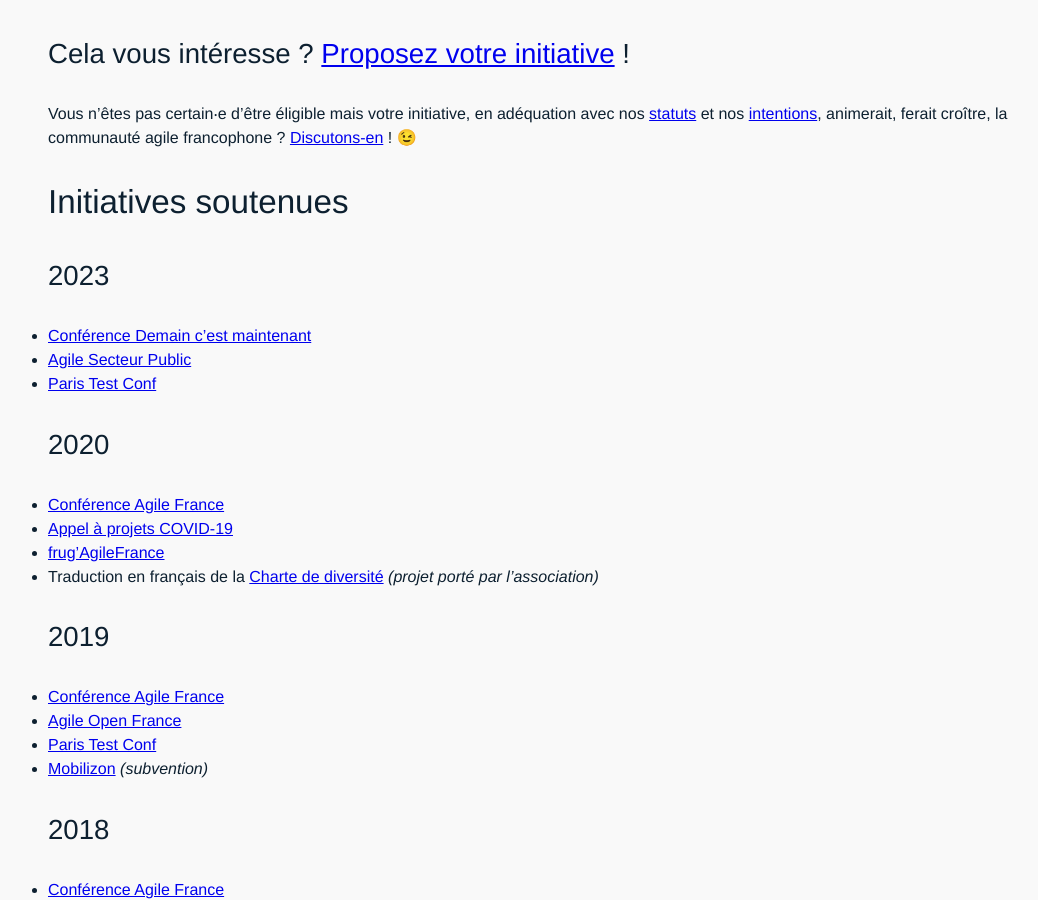
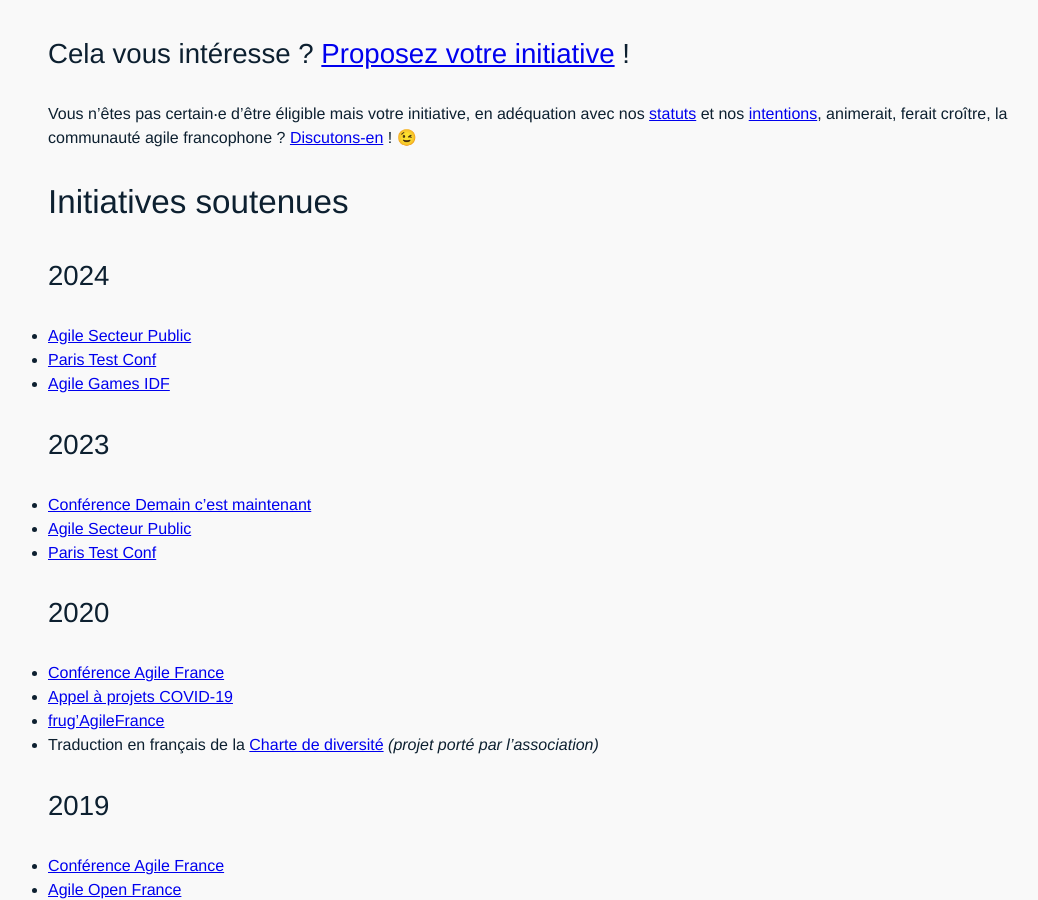
Before and after one commit to AgileFrance/AgileFrance.github.io, a Jekyll site: the page built from _pages/index.md, in a window 1280 px wide and 900 px high, scrolled down 1293 px. Shown: the whole window, without its empty margins (112-1150 px from the left). Built offline with Jekyll 4.4.1, drawn with Linux system fonts in a browser that asks for light colours; comment, search, counter and statistics services are not loaded; our own code applies the rules of GitHub Pages for plain Markdown files.

Commit message:
MàJ index.md
Ajout des initiatives soutenues en 2024

```diff
--- a/_pages/index.md
+++ b/_pages/index.md
@@ -39,6 +39,11 @@
 Vous n’êtes pas certain‧e d’être éligible mais votre initiative, en adéquation avec nos [statuts](/statuts) et nos [intentions](/bureau/2022), animerait, ferait croître, la communauté agile francophone ? [Discutons-en](mailto:bureau@agile-france.org?subject=Demande) ! 😉
 
 ## Initiatives soutenues
+
+### 2024
+- [Agile Secteur Public](https://agilesecteurpublic.wixsite.com/agile-secteur-public/programme-2024)
+- [Paris Test Conf](https://paristestconf.com/conference/)
+- [Agile Games IDF](https://www.agilegamesfrance.fr/doku.php?id=evenement_agidf2025)
 
 ### 2023
 - [Conférence Demain c'est maintenant](https://www.demain-maintenant.fr/)
```
